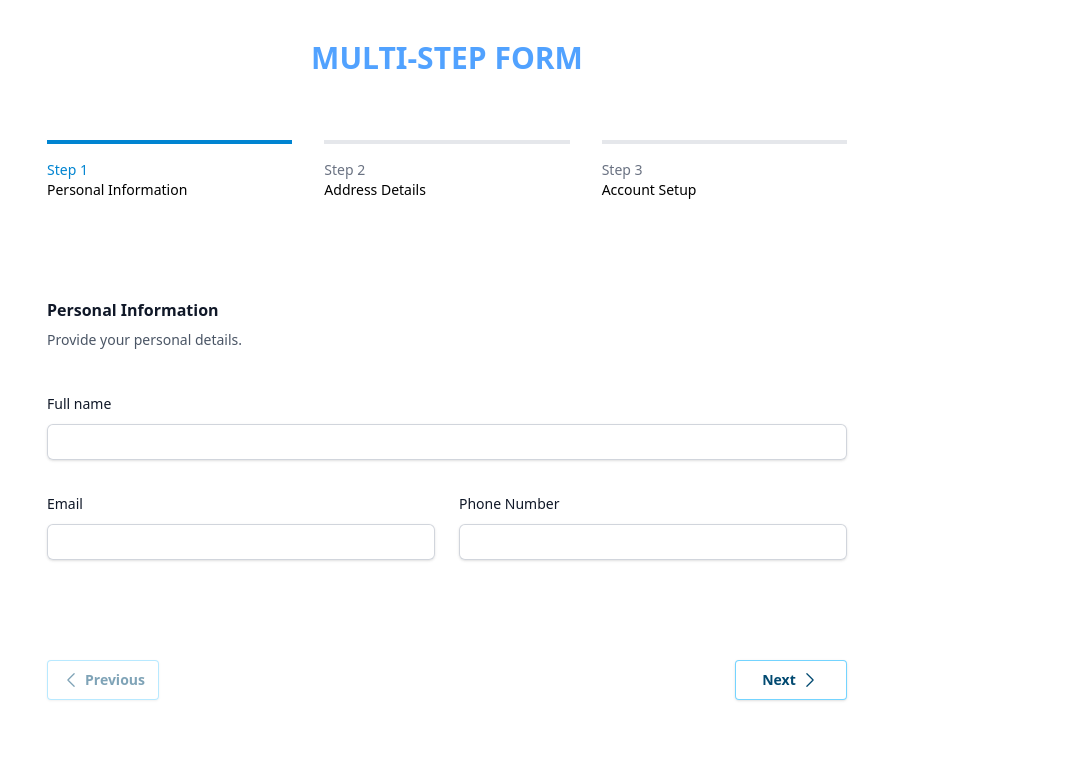
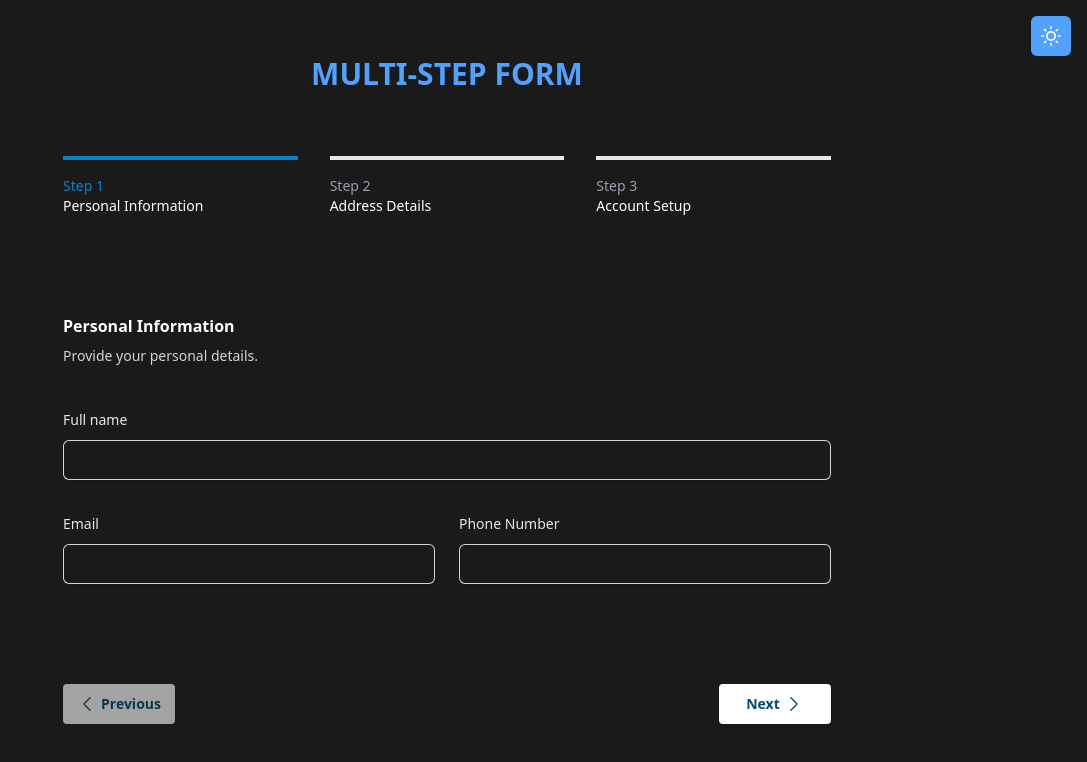
Before and after one commit to Shakiqurrahman/multi-stepper-form, a Next.js app: page / in a window 1280 px wide. Shown: the top 762 px of the page, without its empty margins (193-1280 px from the left). Built offline with nearby package versions, Linux system fonts and the light colour scheme.

Commit message:
dark mode added

```diff
--- a/package.json
+++ b/package.json
@@ -15,6 +15,7 @@
     "react-dom": "^19.0.0",
     "react-hook-form": "^7.55.0",
     "react-hot-toast": "^2.5.2",
+    "react-icons": "^5.5.0",
     "zod": "^3.24.2"
   },
   "devDependencies": {
--- a/src/app/(home)/page.tsx
+++ b/src/app/(home)/page.tsx
@@ -2,8 +2,8 @@ import Form from "@/components/Form";
 
 export default function Home() {
   return (
-    <section className="max-w-[800px] mx-auto font-poppins">
-      <h1 className="text-3xl font-black uppercase text-center mt-10 text-blue-400">
+    <section className="max-w-[800px] mx-auto p-4 font-poppins">
+      <h1 className="text-2xl mt-10 sm:text-3xl font-black uppercase text-center text-blue-400">
         Multi-Step Form
       </h1>
       <Form />
--- a/src/app/globals.css
+++ b/src/app/globals.css
@@ -1,4 +1,6 @@
 @import "tailwindcss";
+
+@custom-variant dark (&:where(.dark, .dark *));
 
 body {
   max-width: 100%;
--- a/src/app/layout.tsx
+++ b/src/app/layout.tsx
@@ -1,3 +1,4 @@
+import DarkModeBtn from "@/components/DarkModeBtn";
 import type { Metadata } from "next";
 import { Geist, Geist_Mono } from "next/font/google";
 import { Toaster } from "react-hot-toast";
@@ -26,8 +27,11 @@ export default function RootLayout({
   return (
     <html lang="en">
       <body
-        className={`${geistSans.variable} ${geistMono.variable} antialiased`}
+        className={`${geistSans.variable} ${geistMono.variable} antialiased bg-white dark:bg-[#0f0f0ff3] text-black dark:text-white`}
       >
+        <div className="flex justify-end absolute top-4 right-4">
+          <DarkModeBtn />
+        </div>
         {children}
         <Toaster position="top-center" />
       </body>
--- a/src/app/success/page.tsx
+++ b/src/app/success/page.tsx
@@ -1,9 +1,9 @@
-import SubmittedForm from "@/components/SubmittedForm";
+import SuccessBox from "@/components/SuccessBox";
 
 const SuccessPage = () => {
   return (
     <>
-      <SubmittedForm />
+      <SuccessBox />
     </>
   );
 };
--- a/src/components/BottomNavigation.tsx
+++ b/src/components/BottomNavigation.tsx
@@ -37,7 +37,7 @@ const BottomNavigation = ({ currentStep, setCurrentStep, trigger }: TProps) => {
           type="button"
           onClick={handlePrev}
           disabled={currentStep === 0}
-          className="rounded bg-white px-2 py-2.5 w-28 text-sm font-semibold text-sky-900 shadow-sm ring-1 ring-inset ring-sky-300 hover:bg-sky-50 disabled:cursor-not-allowed disabled:opacity-50 flex gap-1 items-center justify-center"
+          className="rounded bg-white px-2 py-2.5 w-28 text-sm font-semibold text-sky-900 shadow-sm ring-1 dark:ring-0 ring-inset ring-sky-300 hover:bg-sky-50 disabled:cursor-not-allowed disabled:opacity-60 flex gap-1 items-center justify-center"
         >
           <svg
             xmlns="http://www.w3.org/2000/svg"
@@ -59,7 +59,7 @@ const BottomNavigation = ({ currentStep, setCurrentStep, trigger }: TProps) => {
           type="button"
           onClick={handleNext}
           disabled={currentStep === steps.length}
-          className="rounded bg-white px-2 py-2.5 w-28 text-sm font-semibold text-sky-900 shadow-sm ring-1 ring-inset ring-sky-300 hover:bg-sky-50 disabled:cursor-not-allowed disabled:opacity-50 flex gap-1 items-center justify-center"
+          className="rounded bg-white px-2 py-2.5 w-28 text-sm font-semibold text-sky-900 shadow-sm ring-1 dark:ring-0 ring-inset ring-sky-300 hover:bg-sky-50 disabled:cursor-not-allowed disabled:opacity-50 flex gap-1 items-center justify-center"
         >
           Next
           <svg
--- /dev/null
+++ b/src/components/DarkModeBtn.tsx
@@ -0,0 +1,30 @@
+"use client";
+import { useEffect, useState } from "react";
+import { FiMoon, FiSun } from "react-icons/fi";
+
+const DarkModeBtn = () => {
+  const [darkMode, setDarkMode] = useState(() => {
+    const savedMode = localStorage.getItem("darkMode");
+    return savedMode ? JSON.parse(savedMode) : true;
+  });
+
+  useEffect(() => {
+    if (darkMode) {
+      document.documentElement.classList.add("dark");
+    } else {
+      document.documentElement.classList.remove("dark");
+    }
+    localStorage.setItem("darkMode", JSON.stringify(darkMode));
+  }, [darkMode]);
+  return (
+    <button
+      title={darkMode ? "Change To Light Mode" : "Change To Dark Mode"}
+      onClick={() => setDarkMode(!darkMode)}
+      className="size-10 flex justify-center items-center bg-blue-400 text-white rounded-md "
+    >
+      {darkMode ? <FiSun size={20} /> : <FiMoon size={20} />}
+    </button>
+  );
+};
+
+export default DarkModeBtn;
--- a/src/components/Form.tsx
+++ b/src/components/Form.tsx
@@ -37,17 +37,17 @@ const Form = () => {
       <form className="mt-12 py-12">
         {currentStep === 0 && (
           <div>
-            <h2 className="text-base font-semibold leading-7 text-gray-900">
+            <h2 className="text-base font-semibold leading-7 text-gray-900 dark:text-white">
               Personal Information
             </h2>
-            <p className="mt-1 text-sm leading-6 text-gray-600">
+            <p className="mt-1 text-sm leading-6 text-gray-600 dark:text-neutral-300">
               Provide your personal details.
             </p>
             <div className="mt-10 grid grid-cols-1 gap-x-6 gap-y-8 sm:grid-cols-6">
               <div className="sm:col-span-6">
                 <label
                   htmlFor="firstName"
-                  className="block text-sm font-medium leading-6 text-gray-900"
+                  className="block text-sm font-medium leading-6 text-gray-900 dark:text-gray-200"
                 >
                   Full name
                 </label>
@@ -57,7 +57,7 @@ const Form = () => {
                     id="fullName"
                     {...register("fullName")}
                     autoComplete="fullName"
-                    className="block w-full rounded-md border-0 py-1.5 text-gray-900 shadow-sm ring-1 outline-none duration-300 ring-inset ring-gray-300 placeholder:text-gray-400 focus:ring-inset focus:ring-sky-600 sm:text-sm sm:leading-6 px-4"
+                    className="block w-full rounded-md border-0 py-2 text-gray-900 dark:text-gray-100 shadow-sm ring-1 outline-none duration-300 ring-inset ring-gray-300 placeholder:text-gray-400 focus:ring-inset focus:ring-sky-600 sm:text-sm sm:leading-6 px-4"
                   />
                   {errors.fullName?.message && (
                     <p className="mt-2 text-sm text-red-400">
@@ -70,7 +70,7 @@ const Form = () => {
               <div className="sm:col-span-3">
                 <label
                   htmlFor="email"
-                  className="block text-sm font-medium leading-6 text-gray-900"
+                  className="block text-sm font-medium leading-6 text-gray-900 dark:text-gray-200"
                 >
                   Email
                 </label>
@@ -80,7 +80,7 @@ const Form = () => {
                     id="email"
                     {...register("email")}
                     autoComplete="email"
-                    className="block w-full rounded-md border-0 py-1.5 text-gray-900 shadow-sm ring-1 outline-none duration-300 ring-inset ring-gray-300 placeholder:text-gray-400 focus:ring-inset focus:ring-sky-600 sm:text-sm sm:leading-6 px-4"
+                    className="block w-full rounded-md border-0 py-2 text-gray-900  dark:text-gray-100 shadow-sm ring-1 outline-none duration-300 ring-inset ring-gray-300 placeholder:text-gray-400 focus:ring-inset focus:ring-sky-600 sm:text-sm sm:leading-6 px-4"
                   />
                   {errors.email?.message && (
                     <p className="mt-2 text-sm text-red-400">
@@ -93,7 +93,7 @@ const Form = () => {
               <div className="sm:col-span-3">
                 <label
                   htmlFor="phoneNumber"
-                  className="block text-sm font-medium leading-6 text-gray-900"
+                  className="block text-sm font-medium leading-6 text-gray-900  dark:text-gray-200"
                 >
                   Phone Number
                 </label>
@@ -103,7 +103,7 @@ const Form = () => {
                     type="number"
                     {...register("phoneNumber")}
                     autoComplete="phoneNumber"
-                    className="block w-full rounded-md border-0 py-1.5 text-gray-900 shadow-sm ring-1 outline-none duration-300 ring-inset ring-gray-300 placeholder:text-gray-400 focus:ring-inset focus:ring-sky-600 sm:text-sm sm:leading-6 px-4"
+                    className="block w-full rounded-md border-0 py-2 text-gray-900  dark:text-gray-100 shadow-sm ring-1 outline-none duration-300 ring-inset ring-gray-300 placeholder:text-gray-400 focus:ring-inset focus:ring-sky-600 sm:text-sm sm:leading-6 px-4"
                   />
                   {errors.phoneNumber?.message && (
                     <p className="mt-2 text-sm text-red-400">
@@ -118,10 +118,10 @@ const Form = () => {
 
         {currentStep === 1 && (
           <div>
-            <h2 className="text-base font-semibold leading-7 text-gray-900">
+            <h2 className="text-base font-semibold leading-7 text-gray-900 dark:text-white">
               Address
             </h2>
-            <p className="mt-1 text-sm leading-6 text-gray-600">
+            <p className="mt-1 text-sm leading-6 text-gray-600  dark:text-neutral-400">
               Address where you can receive mail.
             </p>
 
@@ -129,7 +129,7 @@ const Form = () => {
               <div className="col-span-full">
                 <label
                   htmlFor="street"
-                  className="block text-sm font-medium leading-6 text-gray-900"
+                  className="block text-sm font-medium leading-6 text-gray-900  dark:text-gray-200"
                 >
                   Street address
                 </label>
@@ -139,7 +139,7 @@ const Form = () => {
                     id="street"
                     {...register("streetAddress")}
                     autoComplete="street-address"
-                    className="block w-full rounded-md border-0 py-1.5 text-gray-900 shadow-sm ring-1 outline-none duration-300 ring-inset ring-gray-300 placeholder:text-gray-400 focus:ring-inset focus:ring-sky-600 sm:text-sm sm:leading-6 px-4"
+                    className="block w-full rounded-md border-0 py-2 text-gray-900  dark:text-gray-100 shadow-sm ring-1 outline-none duration-300 ring-inset ring-gray-300 placeholder:text-gray-400 focus:ring-inset focus:ring-sky-600 sm:text-sm sm:leading-6 px-4"
                   />
                   {errors.streetAddress?.message && (
                     <p className="mt-2 text-sm text-red-400">
@@ -152,7 +152,7 @@ const Form = () => {
               <div className="sm:col-span-3 sm:col-start-1">
                 <label
                   htmlFor="city"
-                  className="block text-sm font-medium leading-6 text-gray-900"
+                  className="block text-sm font-medium leading-6 text-gray-900  dark:text-gray-200"
                 >
                   City
                 </label>
@@ -162,7 +162,7 @@ const Form = () => {
                     id="city"
                     {...register("city")}
                     autoComplete="address-level2"
-                    className="block w-full rounded-md border-0 py-1.5 text-gray-900 shadow-sm ring-1 outline-none duration-300 ring-inset ring-gray-300 placeholder:text-gray-400 focus:ring-inset focus:ring-sky-600 sm:text-sm sm:leading-6 px-4"
+                    className="block w-full rounded-md border-0 py-2 text-gray-900 dark:text-gray-100 shadow-sm ring-1 outline-none duration-300 ring-inset ring-gray-300 placeholder:text-gray-400 focus:ring-inset focus:ring-sky-600 sm:text-sm sm:leading-6 px-4"
                   />
                   {errors.city?.message && (
                     <p className="mt-2 text-sm text-red-400">
@@ -175,7 +175,7 @@ const Form = () => {
               <div className="sm:col-span-3">
                 <label
                   htmlFor="zip"
-                  className="block text-sm font-medium leading-6 text-gray-900"
+                  className="block text-sm font-medium leading-6 text-gray-900 dark:text-gray-200"
                 >
                   ZIP Code
                 </label>
@@ -185,7 +185,7 @@ const Form = () => {
                     id="zip"
                     {...register("zipCode")}
                     autoComplete="zip-code"
-                    className="block w-full rounded-md border-0 py-1.5 text-gray-900 shadow-sm ring-1 outline-none duration-300 ring-inset ring-gray-300 placeholder:text-gray-400 focus:ring-inset focus:ring-sky-600 sm:text-sm sm:leading-6 px-4"
+                    className="block w-full rounded-md border-0 py-2 text-gray-900  dark:text-gray-100 shadow-sm ring-1 outline-none duration-300 ring-inset ring-gray-300 placeholder:text-gray-400 focus:ring-inset focus:ring-sky-600 sm:text-sm sm:leading-6 px-4"
                   />
                   {errors.zipCode?.message && (
                     <p className="mt-2 text-sm text-red-400">
@@ -200,17 +200,17 @@ const Form = () => {
 
         {currentStep === 2 && (
           <>
-            <h2 className="text-base font-semibold leading-7 text-gray-900">
+            <h2 className="text-base font-semibold leading-7 text-gray-900  dark:text-white">
               Account Setup
             </h2>
-            <p className="mt-1 text-sm leading-6 text-gray-600">
+            <p className="mt-1 text-sm leading-6 text-gray-600  dark:text-neutral-400">
               Enter your account details to get started.
             </p>
             <div className="mt-10 grid grid-cols-1 gap-x-6 gap-y-8 sm:grid-cols-6">
               <div className="col-span-full">
                 <label
                   htmlFor="street"
-                  className="block text-sm font-medium leading-6 text-gray-900"
+                  className="block text-sm font-medium leading-6 text-gray-900  dark:text-gray-200"
                 >
                   Username
                 </label>
@@ -220,7 +220,7 @@ const Form = () => {
                     id="username"
                     {...register("username")}
                     autoComplete="username"
-                    className="block w-full rounded-md border-0 py-1.5 text-gray-900 shadow-sm ring-1 outline-none duration-300 ring-inset ring-gray-300 placeholder:text-gray-400 focus:ring-inset focus:ring-sky-600 sm:text-sm sm:leading-6 px-4"
+                    className="block w-full rounded-md border-0 py-2 text-gray-900  dark:text-gray-100 shadow-sm ring-1 outline-none duration-300 ring-inset ring-gray-300 placeholder:text-gray-400 focus:ring-inset focus:ring-sky-600 sm:text-sm sm:leading-6 px-4"
                   />
                   {errors.username?.message && (
                     <p className="mt-2 text-sm text-red-400">
@@ -233,7 +233,7 @@ const Form = () => {
               <div className="sm:col-span-3 sm:col-start-1">
                 <label
                   htmlFor="password"
-                  className="block text-sm font-medium leading-6 text-gray-900"
+                  className="block text-sm font-medium leading-6 text-gray-900 dark:text-gray-200"
                 >
                   Password
                 </label>
@@ -243,7 +243,7 @@ const Form = () => {
                     id="password"
                     {...register("password")}
                     autoComplete="password"
-                    className="block w-full rounded-md border-0 py-1.5 text-gray-900 shadow-sm ring-1 outline-none duration-300 ring-inset ring-gray-300 placeholder:text-gray-400 focus:ring-inset focus:ring-sky-600 sm:text-sm sm:leading-6 px-4"
+                    className="block w-full rounded-md border-0 py-2 text-gray-900 dark:text-gray-100 shadow-sm ring-1 outline-none duration-300 ring-inset ring-gray-300 placeholder:text-gray-400 focus:ring-inset focus:ring-sky-600 sm:text-sm sm:leading-6 px-4"
                   />
                   {errors.password?.message && (
                     <p className="mt-2 text-sm text-red-400">
@@ -256,7 +256,7 @@ const Form = () => {
               <div className="sm:col-span-3">
                 <label
                   htmlFor="confirmPassword"
-                  className="block text-sm font-medium leading-6 text-gray-900"
+                  className="block text-sm font-medium leading-6 text-gray-900 dark:text-gray-200"
                 >
                   Confirm Password
                 </label>
@@ -266,7 +266,7 @@ const Form = () => {
                     id="confirmPassword"
                     {...register("confirmPassword")}
                     autoComplete="confirmPassword"
-                    className="block w-full rounded-md border-0 py-1.5 text-gray-900 shadow-sm ring-1 outline-none duration-300 ring-inset ring-gray-300 placeholder:text-gray-400 focus:ring-inset focus:ring-sky-600 sm:text-sm sm:leading-6 px-4"
+                    className="block w-full rounded-md border-0 py-2 text-gray-900 dark:text-gray-100 shadow-sm ring-1 outline-none duration-300 ring-inset ring-gray-300 placeholder:text-gray-400 focus:ring-inset focus:ring-sky-600 sm:text-sm sm:leading-6 px-4"
                   />
                   {errors.confirmPassword?.message && (
                     <p className="mt-2 text-sm text-red-400">
--- a/src/components/FormPreviewModal.tsx
+++ b/src/components/FormPreviewModal.tsx
@@ -34,10 +34,10 @@ const FormPreviewModal = ({ formData, setCurrentStep }: TProps) => {
   }, [setCurrentStep]);
   return (
     <div className="fixed left-0 top-0 z-[999] flex h-screen w-full items-center justify-center bg-black/50 p-4 backdrop-blur-sm">
-      <div className="w-full max-w-[600px]  rounded-lg overflow-hidden">
+      <div className="w-full max-w-[600px]  rounded-lg overflow-hidden text-black">
         <div
           ref={modalRef}
-          className="w-full max-h-[95vh] overflow-y-auto bg-white px-4"
+          className="w-full max-h-[85vh] sm:max-h-[95vh] overflow-y-auto bg-white dark:bg-white px-4"
         >
           <h1 className="text-center text-xl font-semibold sticky top-0 bg-white py-5">
             Please Confirm Your Information
--- a/src/components/StepperNavigation.tsx
+++ b/src/components/StepperNavigation.tsx
@@ -57,7 +57,7 @@ const StepperNavigation = ({
                 onClick={() => handleClickStepper(index)}
                 className="group flex w-full flex-col border-l-4 border-gray-200 py-2 pl-4 transition-colors md:border-l-0 md:border-t-4 md:pb-0 md:pl-0 md:pt-4 cursor-pointer"
               >
-                <span className="text-sm font-medium text-gray-500 transition-colors">
+                <span className="text-sm font-medium text-gray-500  dark:text-gray-400 transition-colors">
                   {step.id}
                 </span>
                 <span className="text-sm font-medium">{step.name}</span>
```
Also changed, not shown: src/components/SuccessBox.tsx (renamed from src/components/SubmittedForm.tsx, +5 -5 lines), 1 other file (tests, documents, lock files or other folders).
